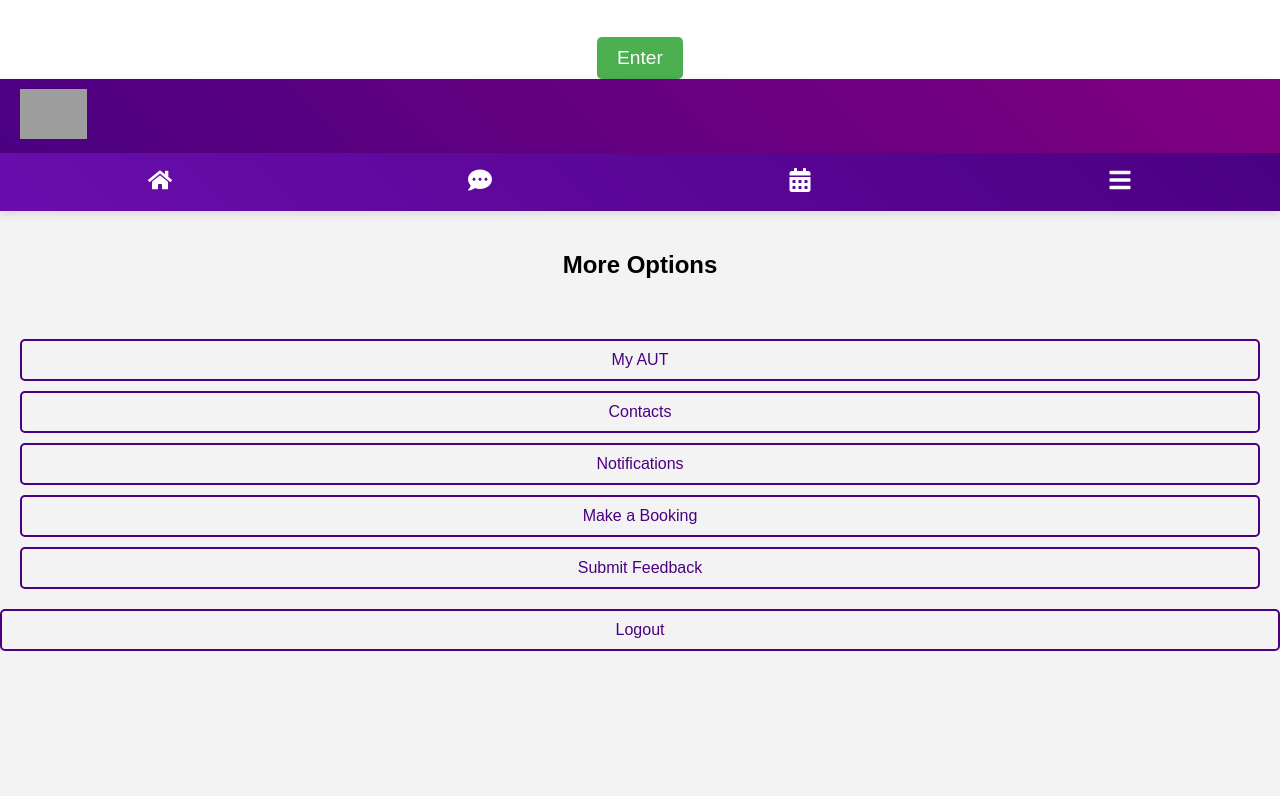
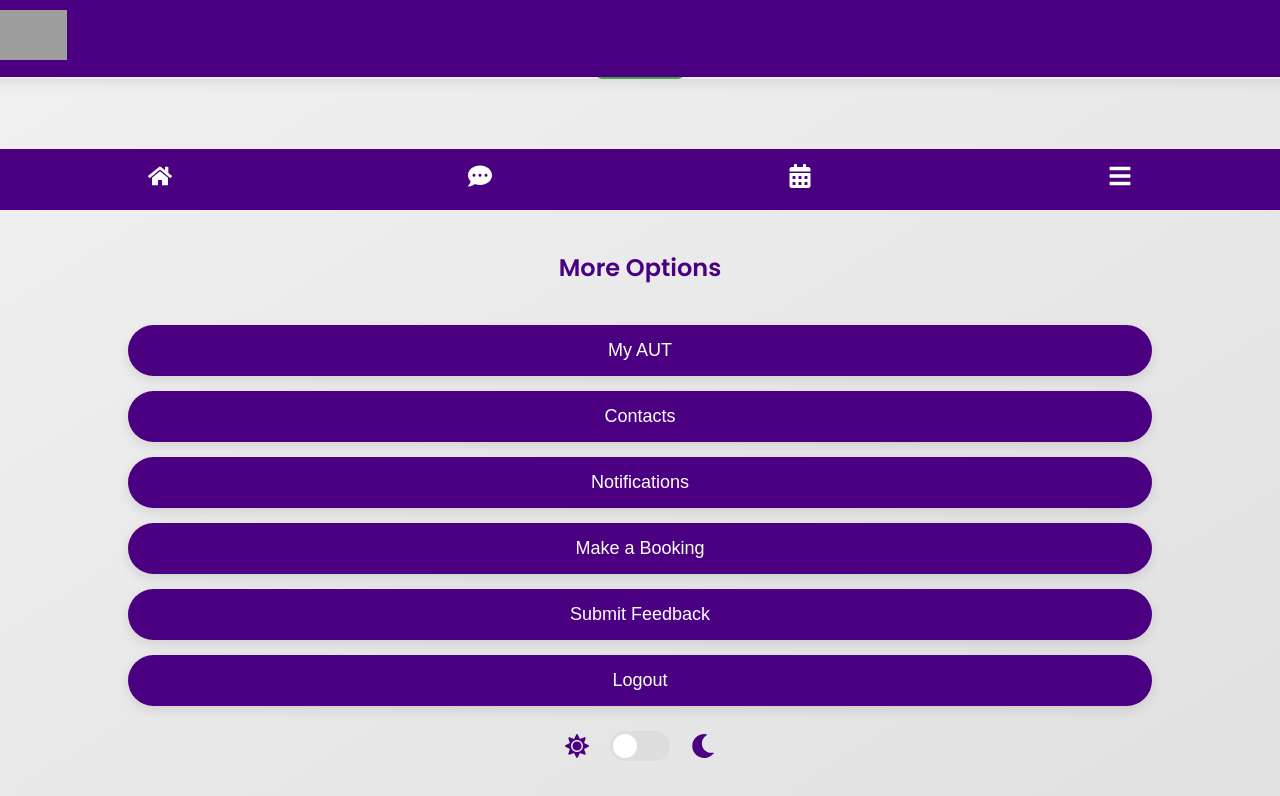
Before and after one commit to vst2213/AUT-Plus, a React (Create React App) app in the folder autplus/: page /more in a window 1280 px wide. Shown: the top 796 px of the page. Built offline with nearby package versions, Linux system fonts and the light colour scheme; grey boxes are pictures that could not be loaded.

Commit message:
DarkMode
Moved DarkMode to Settingpage.

```diff
--- a/autplus/src/Homepage.css
+++ b/autplus/src/Homepage.css
@@ -4,10 +4,12 @@
   flex-direction: column;
   min-height: 100vh;
   width: 100vw;
-  font-family: "Poppins", sans-serif; /* Modern Google Font */
-  background: linear-gradient(135deg, #f3f3f3, #dcdcdc); /* Gradient background */
+  font-family: "Poppins", sans-serif;
+  background: linear-gradient(135deg, #f3f3f3, #dcdcdc);
   color: #333;
   transition: background 0.3s, color 0.3s;
+  margin: 0;
+  padding: 0;
 }
 
 /* Dark mode styling */
@@ -16,17 +18,25 @@
   color: #e0e0e0;
 }
 
-/* Header styling */
-.header {
+/* Header and Navigation combined */
+.header-nav {
   display: flex;
   justify-content: space-between;
   align-items: center;
   padding: 15px 25px;
-  background: linear-gradient(45deg, #4b0082, #800080); /* Gradient effect */
+  background: linear-gradient(45deg, #4b0082, #800080);
   box-shadow: 0 4px 12px rgba(0, 0, 0, 0.1);
+  position: fixed;
+  top: 0;
+  left: 0;
+  width: 100%;
+  z-index: 1000;
+  height: 125px; /* Combined height of header and nav */
+  margin: 0;
 }
 
-.dark-mode .header {
+/* Dark mode header-nav */
+.dark-mode .header-nav {
   background: linear-gradient(45deg, #3c006e, #4a004a);
 }
 
@@ -36,14 +46,8 @@
   width: auto;
 }
 
-/* Profile picture and toggle button */
-.right-header {
-  display: flex;
-  align-items: center;
-  gap: 15px;
-}
-
-.right-header .profile-pic {
+/* Profile picture */
+.profile-pic {
   height: 55px;
   width: 55px;
   border-radius: 50%;
@@ -52,34 +56,15 @@
   box-shadow: 0 4px 8px rgba(0, 0, 0, 0.1);
 }
 
-.right-header .profile-pic:hover {
+.profile-pic:hover {
   transform: scale(1.15);
   box-shadow: 0 6px 12px rgba(0, 0, 0, 0.2);
 }
 
-.dark-mode-toggle button {
-  padding: 8px 12px;
-  font-size: 14px;
-  background: linear-gradient(45deg, #4b0082, #6a0dad);
-  color: white;
-  border: none;
-  border-radius: 25px;
-  cursor: pointer;
-  transition: background 0.3s, transform 0.2s;
-}
-
-.dark-mode-toggle button:hover {
-  background: linear-gradient(45deg, #3c006e, #4a004a);
-  transform: scale(1.05);
-}
-
-/* Navigation Bar */
-.top-nav {
+/* Navigation Links */
+.nav-links {
   display: flex;
-  justify-content: space-around;
-  padding: 15px 0;
-  background: linear-gradient(45deg, #6a0dad, #4b0082);
-  box-shadow: 0 4px 8px rgba(0, 0, 0, 0.1);
+  gap: 20px;
 }
 
 .nav-icon {
@@ -93,8 +78,10 @@
   color: #ffd700;
 }
 
-.dark-mode .top-nav {
-  background: linear-gradient(45deg, #3c006e, #1e003e);
+/* Content Section */
+.content {
+  margin-top: 135px; /* Push content below header-nav */
+  padding: 20px;
 }
 
 /* Cards Section */
@@ -102,7 +89,6 @@
   display: grid;
   grid-template-columns: repeat(auto-fit, minmax(280px, 1fr));
   gap: 20px;
-  margin-top: 15px;
 }
 
 .card {
@@ -118,57 +104,22 @@
   box-shadow: 0 6px 18px rgba(0, 0, 0, 0.2);
 }
 
+/* Dark mode cards */
 .dark-mode .card {
   background: linear-gradient(135deg, #2c2c2c, #1a1a1a);
   box-shadow: 0 4px 12px rgba(255, 255, 255, 0.1);
 }
 
-.event-card {
-  background: #e0ffe0;
-  border-left: 6px solid #4caf50;
-  transition: background 0.3s;
-}
-
-.dark-mode .event-card {
-  background: #3e4e3e;
-  border-left: 6px solid #76c976;
-}
-
-/* Location text */
-.location {
-  display: block;
-  color: #555;
-  font-size: 14px;
-  margin-top: 8px;
-}
-
-.dark-mode .location {
-  color: #aaa;
-}
-
-/* News Card Styling */
+/* News card styling */
 .news-card {
   background: linear-gradient(135deg, #f0f0f0, #e0e0e0);
   padding: 25px;
   border-radius: 15px;
   box-shadow: 0 4px 12px rgba(0, 0, 0, 0.1);
+  transition: transform 0.3s, box-shadow 0.3s;
 }
 
-.dark-mode .news-card {
-  background: linear-gradient(135deg, #2c2c2c, #1a1a1a);
-  box-shadow: 0 4px 12px rgba(255, 255, 255, 0.1);
+.news-card:hover {
+  transform: translateY(-10px);
+  box-shadow: 0 6px 18px rgba(0, 0, 0, 0.2);
 }
-
-.news-card h3 {
-  margin-top: 0;
-  font-weight: 600;
-}
-
-/* General Body and HTML Styling */
-body, html {
-  margin: 0;
-  padding: 0;
-  height: 100%;
-  width: 100%;
-  overflow-x: hidden;
-}
--- a/autplus/src/MorePage.js
+++ b/autplus/src/MorePage.js
@@ -1,12 +1,24 @@
-import React from "react";
+import React, { useState, useEffect } from "react";
 import "./Morepage.css";
 import { signOut } from "firebase/auth";
 import { auth } from "./firebase";
 import { useNavigate, Link } from "react-router-dom";
-import { FaHome, FaCommentDots, FaCalendarAlt, FaBars } from "react-icons/fa";
+import { FaHome, FaCommentDots, FaCalendarAlt, FaBars, FaSun, FaMoon } from "react-icons/fa";
 
 const MorePage = () => {
   const navigate = useNavigate();
+  const [darkMode, setDarkMode] = useState(false);
+
+  useEffect(() => {
+    const savedDarkMode = localStorage.getItem("darkMode") === "true";
+    setDarkMode(savedDarkMode);
+  }, []);
+
+  const toggleDarkMode = () => {
+    const newDarkModeState = !darkMode;
+    setDarkMode(newDarkModeState);
+    localStorage.setItem("darkMode", newDarkModeState);
+  };
 
   const handleLogout = async () => {
     try {
@@ -18,18 +30,13 @@
   };
 
   return (
-    <div className="more-container">
-      {/* Header */}
+    <div className={`more-container ${darkMode ? "dark-mode" : ""}`}>
       <div className="header">
         <div className="left-header">
           <img src="/pictures/aut.jpeg" alt="AUT Logo" className="logo" />
         </div>
-        <div className="right-header">
-          <img />
-        </div>
       </div>
 
-      {/* Top Navigation Bar */}
       <div className="top-nav">
         <Link to="/Home">
           <FaHome className="nav-icon" />
@@ -47,18 +54,23 @@
       <div className="options">
         <button onClick={() => navigate("/my-details")}>My AUT</button>
         <button onClick={() => navigate("/contacts")}>Contacts</button>
-        <button onClick={() => navigate("/notifications")}>
-          Notifications
-        </button>
-        <button onClick={() => navigate("/make-booking")}>
-          Make a Booking
-        </button>
-        {/* New Submit Feedback Button */}
+        <button onClick={() => navigate("/notifications")}>Notifications</button>
+        <button onClick={() => navigate("/make-booking")}>Make a Booking</button>
         <button onClick={() => navigate("/submit-feedback")}>
           Submit Feedback
         </button>
+
+        <button onClick={handleLogout}>Logout</button>
+
+        {/* Dark mode toggle placed below Logout */}
+        <div className="dark-mode-toggle">
+          <FaSun className="icon sun-icon" />
+          <div className={`toggle-container ${darkMode ? "active" : ""}`} onClick={toggleDarkMode}>
+            <div className="toggle-switch"></div>
+          </div>
+          <FaMoon className="icon moon-icon" />
+        </div>
       </div>
-      <button onClick={handleLogout}>Logout</button>
     </div>
   );
 };
--- a/autplus/src/Morepage.css
+++ b/autplus/src/Morepage.css
@@ -2,10 +2,18 @@
 .more-container {
     display: flex;
     flex-direction: column;
-    min-height: 100vh; /* Full height of the viewport */
-    width: 100vw; /* Full width of the viewport */
-    font-family: Arial, sans-serif;
-    background-color: #f3f3f3; /* Set a background color */
+    align-items: center;
+    min-height: 100vh;
+    width: 100vw;
+    font-family: 'Poppins', sans-serif;
+    background: linear-gradient(to bottom right, #f0f0f0, #e0e0e0);
+    transition: background 0.3s, color 0.3s;
+  }
+
+  /* Dark mode styling */
+  .dark-mode {
+    background: linear-gradient(to bottom right, #1e1e1e, #121212);
+    color: #e0e0e0;
   }
 
   /* Header styling */
@@ -13,72 +21,124 @@
     display: flex;
     justify-content: space-between;
     align-items: center;
-    padding: 10px 20px;
-    background-color: #4b0082; /* AUT purple color */
+    width: 100%;
+    padding: 15px 30px;
+    background-color: #4b0082;
     color: white;
+    box-shadow: 0 4px 12px rgba(0, 0, 0, 0.1);
+    position: fixed;
+    top: 0;
+    z-index: 1000;
   }
 
-.left-header .logo {
+  /* Logo styling */
+  .logo {
     height: 50px;
-    width: auto; /* Adjust logo size */
-}
-
-.right-header .profile-pic {
-    height: 50px;
-    width: 50px;
-    border-radius: 50%; /* Circular profile picture */
+    width: auto;
   }
 
   /* Top navigation bar */
   .top-nav {
     display: flex;
     justify-content: space-around;
+    width: 100%;
     padding: 15px 0;
-    background-color: #4b0082; /* AUT purple color */
+    background-color: #4b0082;
+    margin-top: 70px;
   }
 
   .nav-icon {
     color: white;
     font-size: 24px;
     cursor: pointer;
+    transition: transform 0.2s;
   }
 
-/* Section styling */
-.section {
-    padding: 20px;
-    flex-grow: 1;
+  .nav-icon:hover {
+    transform: scale(1.1);
   }
 
-/* Options buttons */
+  /* Options section */
   .options {
     display: flex;
     flex-direction: column;
-    gap: 10px; /* Button spacing */
-    margin: 20px; /* Margin around options */
+    align-items: center;
+    gap: 15px;
+    margin: 10px 0;
+    width: 80%;
   }
 
-/* Style for buttons */
-button {
-    background-color: transparent; /* Remove background color */
-    color: #4b0082; /* Use the AUT purple color */
-    border: 2px solid #4b0082; /* Add border in the same color */
-    border-radius: 5px; /* Rounded corners */
-    padding: 10px; /* Padding for the buttons */
-    font-size: 16px; /* Font size */
-    cursor: pointer; /* Pointer cursor on hover */
-    transition: background-color 0.3s, color 0.3s; /* Smooth transition */
+  /* Title styling */
+  h2 {
+    margin-bottom: 10px;
+    font-size: 24px;
+    font-weight: 600;
+    text-align: center;
+    color: #4b0082;
   }
 
-/* Remove hover effect for buttons */
-button:hover {
-    background-color: transparent; /* No change on hover */
-    color: #4b0082; /* Maintain text color */
+  /* Button styling */
+  button {
+    background: #4b0082;
+    color: white;
+    border: none;
+    border-radius: 30px;
+    padding: 15px;
+    font-size: 18px;
+    cursor: pointer;
+    width: 100%;
+    text-align: center;
+    transition: background 0.3s, transform 0.2s;
+    box-shadow: 0 4px 12px rgba(0, 0, 0, 0.1);
   }
 
-/* Making sure the app stretches to fill the entire screen */
-body, html {
-    margin: 0;
-    padding: 0;
-    height: 100%;
-    width: 100%;
+  button:hover {
+    background: #6a0dad;
+    transform: scale(1.05);
   }
+
+  /* Dark mode toggle */
+  .dark-mode-toggle {
+    display: flex;
+    align-items: center;
+    justify-content: space-between;
+    width: 150px;
+    margin-top: 10px;
+  }
+
+  /* Toggle container */
+  .toggle-container {
+    position: relative;
+    width: 60px;
+    height: 30px;
+    background-color: #ddd;
+    border-radius: 15px;
+    cursor: pointer;
+    transition: background-color 0.3s;
+  }
+
+  .toggle-container.active {
+    background-color: #4b0082;
+  }
+
+  /* Toggle switch */
+  .toggle-switch {
+    position: absolute;
+    top: 3px;
+    left: 3px;
+    width: 24px;
+    height: 24px;
+    background-color: white;
+    border-radius: 50%;
+    transition: transform 0.3s;
+  }
+
+  .toggle-container.active .toggle-switch {
+    transform: translateX(30px);
+  }
+
+  /* Sun and moon icons */
+  .icon {
+    font-size: 24px;
+    color: #4b0082;
+  }
```
Also changed, not shown: autplus/src/Homepage.js (+9 -17 lines). Lines whose indentation alone changed are shown as unchanged.
